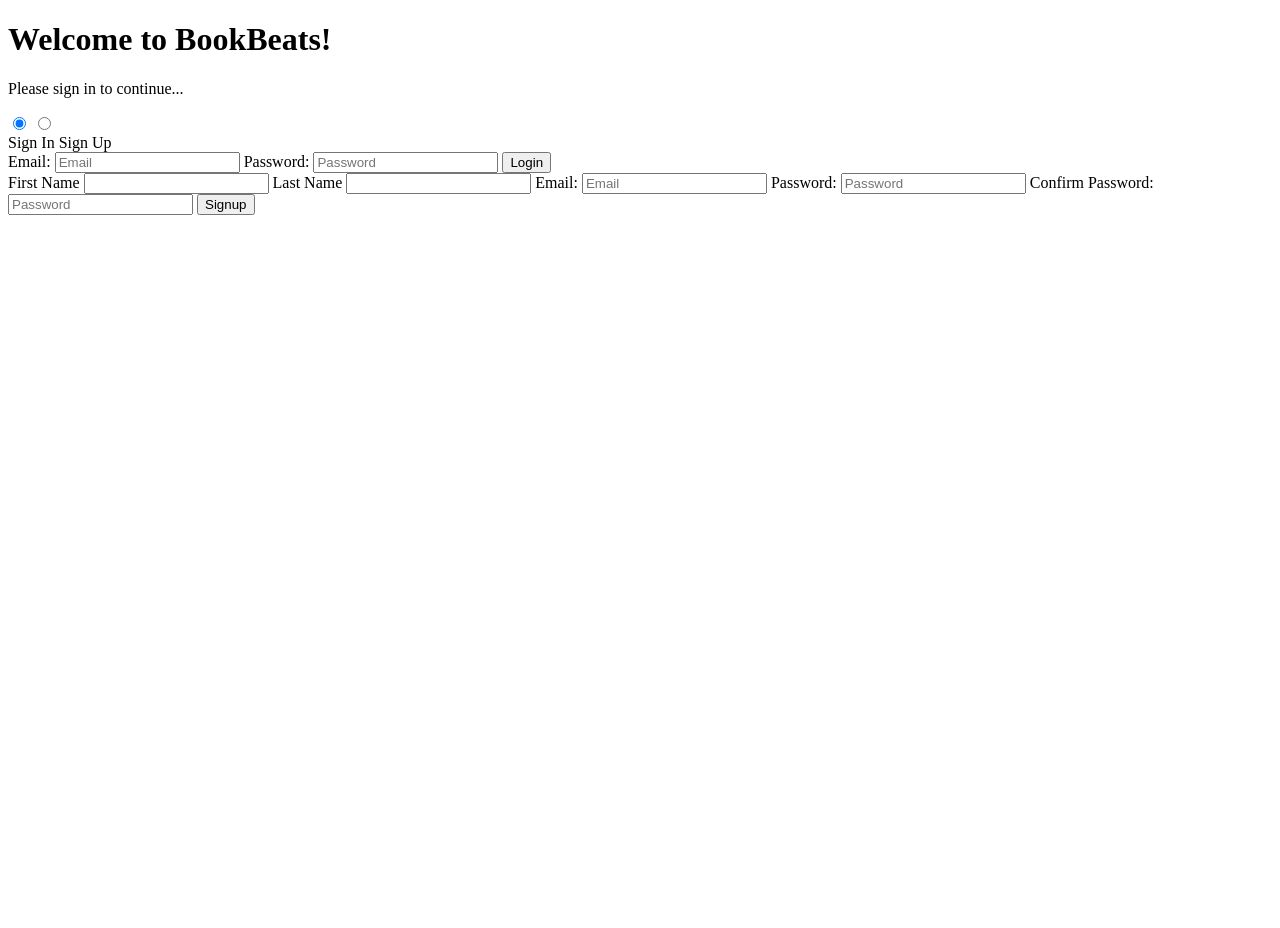
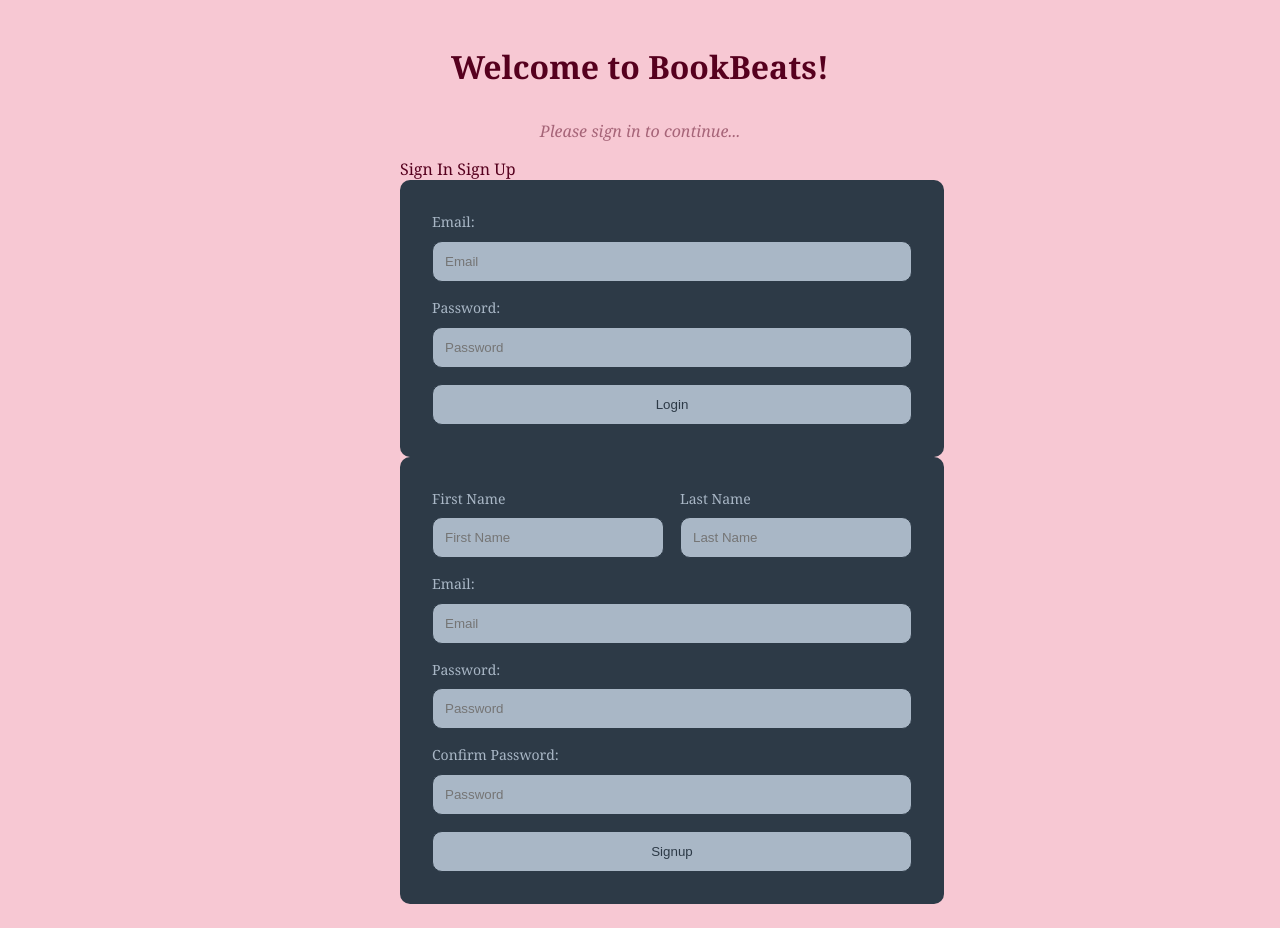
Before and after one commit to sameerahmuzammil/BookBeats, a Python web app: template templates/login.html in a window 1280 px wide. Before the commit the page ends 215 px from the top, so only its background shows below. Run offline with Jinja, Linux system fonts and the light colour scheme; the template is opened without the code that fills it, so the values that code supplies are empty.

Commit message:
Added New Pages and Worked on Login Page and Sidebar

```diff
--- a/static/login.css
+++ b/static/login.css
@@ -0,0 +1,91 @@
+body {
+    display: flex;
+    justify-content: center;
+    align-items: center;
+    min-height: 100vh;
+    margin: 0;
+    padding: 1.5rem 25rem;
+    box-sizing: border-box;
+    background-color: var(--blush-petal);
+    font-family: 'Georgia', 'Times New Roman', 'Sans-serif', 'Arial';
+    color: var(--dark-rosewood);
+}
+
+h1 {
+    text-align: center;
+    width: 100%;
+    margin-bottom: 2rem;
+}
+
+p {
+    text-align: center;
+    font-style: italic;
+    color: color-mix(in srgb, var(--dark-rosewood) 50%, transparent);
+}
+
+[name="auth-tab"] {
+    display: none;
+    font-weight: bold;
+    text-align: center;
+    border: 1rem;
+}
+
+.sign-in {
+    display: flex;
+    flex-direction: column;
+    gap: 1rem;
+    padding: 2rem;
+    width: 100%;
+    font-size: 14px;
+    color: var(--misty-sky);
+    background-color: var(--dark-sky);
+    border-radius: 10px;
+}
+
+.sign-up {
+    display: flex;
+    flex-direction: column;
+    gap: 1rem;
+    padding: 2rem;
+    width: 100%;
+    font-size: 14px;
+    color: var(--misty-sky);
+    background-color: var(--dark-sky);
+    border-radius: 10px;
+}
+
+.name-row {
+    display: flex;
+    gap: 1rem;
+    width: 100%;
+}
+
+.name-row .input-group {
+    flex: 1;
+}
+
+.input-group {
+    display: flex;
+    flex-direction: column;
+    gap: 0.6rem;
+}
+
+.input-group input {
+    width: 100%;
+    box-sizing: border-box;
+    background-color: var(--misty-sky);
+    color: var(--dark-sky);
+    padding: 0.75rem;
+    border-radius: 10px;
+    border: 1px solid;
+}
+
+button {
+    width: 100%;
+    box-sizing: border-box;
+    background-color: var(--misty-sky);
+    color: var(--dark-sky);
+    padding: 0.75rem;
+    border-radius: 10px;
+    border: 1px solid;
+}
--- a/static/styles.css
+++ b/static/styles.css
@@ -5,4 +5,9 @@
     --sage-leaf: #a8b58a;
     --misty-sky: #a9b7c6;
     --rosewood: #b46a72;
+    --blush-petal: #f7c8d3;
+
+    --dark-rosewood: #56001e;
+    --dark-sage: #394d2c;
+    --dark-sky: #2d3a47;
 }
--- a/templates/login.html
+++ b/templates/login.html
@@ -18,24 +18,40 @@
                     <label for="signin-tab">Sign In</label>
                     <label for="signup-tab">Sign Up</label>
                 </div>
-                <form>
+                <form class="sign-in">
+                    <div class="input-group">
                         <label>Email:</label>
                         <input id="signin-email" type="text" required placeholder="Email">
+                    </div>
+                    <div class="input-group">
                         <label for="signin-password">Password:</label>
                         <input type="password" id="signin-password" required placeholder="Password" minlength="8">
+                    </div>
                     <button>Login</button>
                 </form>
-                <form>
+                <form class="sign-up">
+                    <div class="name-row">
+                        <div class="input-group">
                             <label for="first-name">First Name</label>
-                    <input type="text" required id="first-name">
+                            <input type="text" required id="first-name" placeholder="First Name">
+                        </div>
+                        <div class="input-group">
                             <label for="last-name">Last Name</label>
-                    <input type="text" required id="last-name">
+                            <input type="text" required id="last-name" placeholder="Last Name">
+                        </div>
+                    </div>
+                    <div class="input-group">
                         <label for="signup-email">Email:</label>
                         <input id="signup-email" type="text" required placeholder="Email">
+                    </div>
+                    <div class="input-group">
                         <label for="signup-password">Password:</label>
                         <input type="password" id="signup-password" required placeholder="Password" minlength="8">
+                    </div>
+                    <div class="input-group">
                         <label for="confirm-password">Confirm Password:</label>
                         <input type="password" id="confirm-password" required placeholder="Password" minlength="8">
+                    </div>
                     <button>Signup</button>
                 </form>
             </div>
```
Also changed, not shown: static/sidebar.css (+33 -1 lines), templates/home.html (added, +12 -0 lines), templates/sidebar.html (+4 -3 lines), templates/dashboard.html (added), templates/packages.html (added), templates/toberead.html (added). Lines whose indentation alone changed are shown as unchanged.
